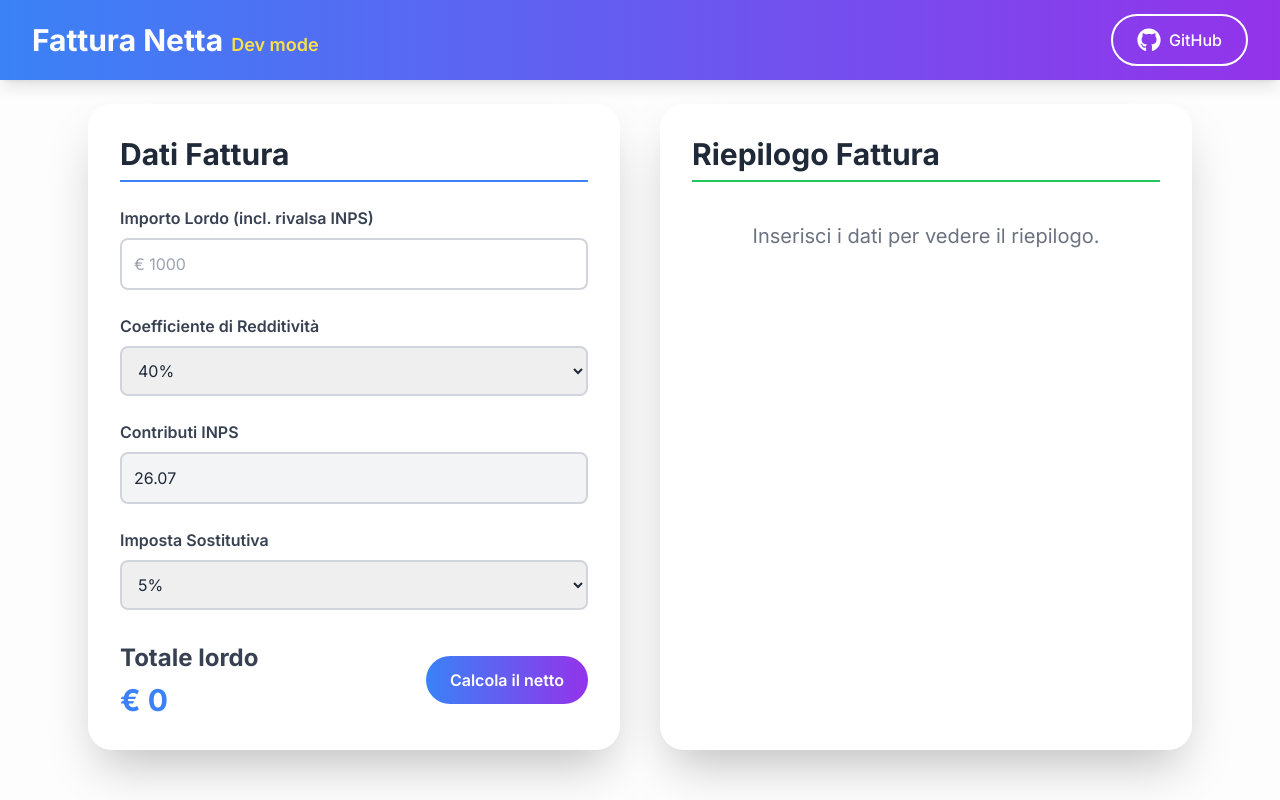
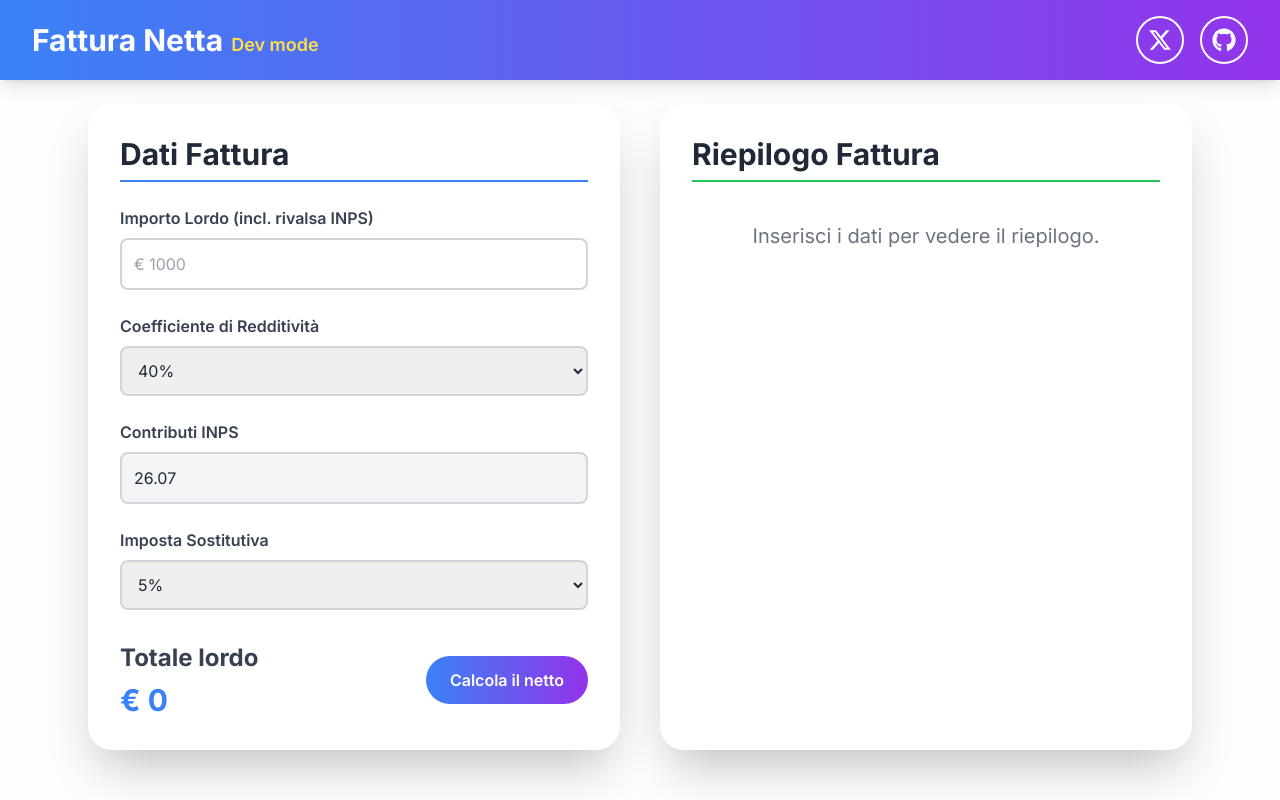
Before and after one commit to ricciviero/fattura-netta, a React (Vite) app: page / in a window 1280 px wide. Shown: the top 800 px of the page. Built offline with nearby package versions, Linux system fonts and the light colour scheme.

Commit message:
better style done

```diff
--- a/package.json
+++ b/package.json
@@ -14,7 +14,10 @@
     "framer-motion": "^11.11.11",
     "react": "^18.3.1",
     "react-dom": "^18.3.1",
-    "react-icons": "^5.3.0"
+    "react-icons": "^5.3.0",
+    "react-markdown": "^9.0.1",
+    "react-router-dom": "^6.27.0",
+    "react-syntax-highlighter": "^15.6.1"
   },
   "devDependencies": {
     "@eslint/js": "^9.13.0",
--- a/src/components/Header.jsx
+++ b/src/components/Header.jsx
@@ -1,4 +1,5 @@
 import { FaGithub } from 'react-icons/fa';
+import { FaXTwitter } from 'react-icons/fa6';
 
 export const Header = () => {
     return (
@@ -12,17 +13,34 @@ export const Header = () => {
                         </h1>
                     </div>
 
-                    <div className="flex items-center">
+                    <div className="flex items-center space-x-4">
+                        <a
+                            href="https://twitter.com/ricciviero" // Replace with your actual X (Twitter) profile URL
+                            target="_blank"
+                            rel="noreferrer"
+                            className="inline-flex items-center justify-center w-12 h-12 rounded-full
+                                       border-2 border-white text-white
+                                       bg-transparent hover:bg-white hover:text-purple-600
+                                       transition-all duration-300 ease-in-out
+                                       focus:outline-none focus:ring-2 focus:ring-offset-2 focus:ring-white
+                                       transform hover:scale-105"
+                            aria-label="X (Twitter) Profile"
+                        >
+                            <FaXTwitter className="w-6 h-6" />
+                        </a>
                         <a
                             href="https://github.com/ricciviero/fattura-netta"
                             target="_blank"
                             rel="noreferrer"
-                            className="inline-flex items-center px-6 py-3 border-2 border-white text-base font-medium rounded-full
-                                     text-white bg-transparent hover:bg-white hover:text-purple-600 transition-all duration-300 ease-in-out
-                                     focus:outline-none focus:ring-2 focus:ring-offset-2 focus:ring-white transform hover:scale-105"
+                            className="inline-flex items-center justify-center w-12 h-12 rounded-full
+                                       border-2 border-white text-white
+                                       bg-transparent hover:bg-white hover:text-purple-600
+                                       transition-all duration-300 ease-in-out
+                                       focus:outline-none focus:ring-2 focus:ring-offset-2 focus:ring-white
+                                       transform hover:scale-105"
+                            aria-label="GitHub"
                         >
-                            <FaGithub className="mr-2 h-6 w-6" />
-                            GitHub
+                            <FaGithub className="w-6 h-6" />
                         </a>
                     </div>
                 </div>
```
Also changed, not shown: 1 other file (tests, documents, lock files or other folders).
